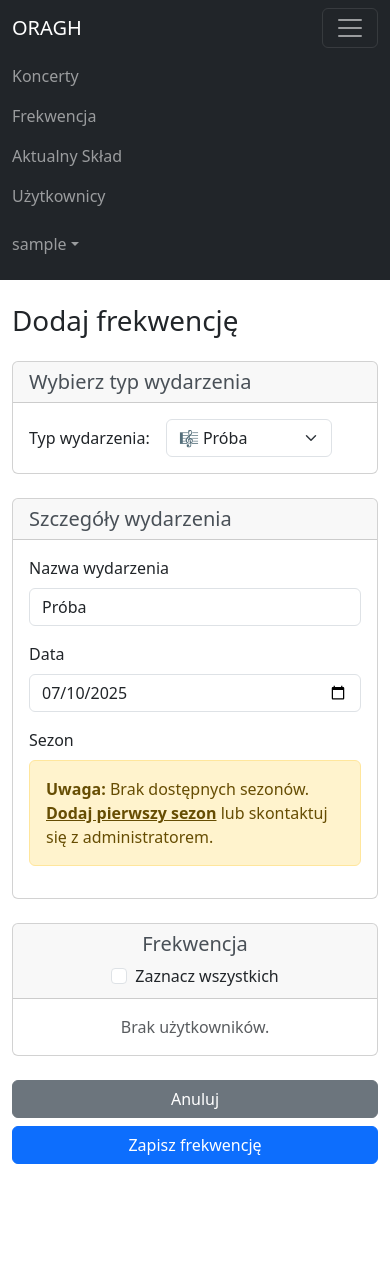
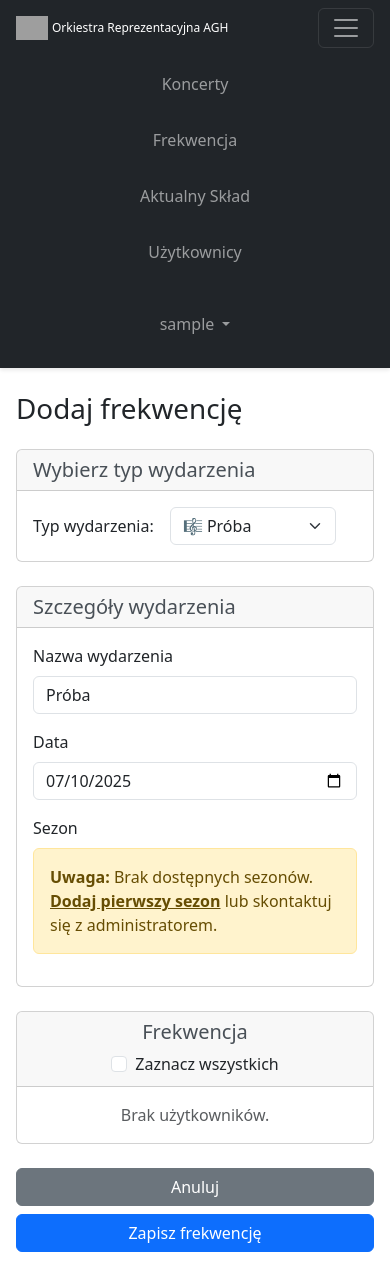
Before and after one commit to krzysiekbab/ORAGH-App, a Django app: page /attendance/add/ in a window 390 px wide, after a click that opens the changed part. Before the commit the page ends 1164 px from the top, so only its background shows below. Run offline with Django 5.2, Linux system fonts and the light colour scheme; the visitor is signed in with stand-in values (Sample User, id 1); data comes from the database, SQL or seed files in the repository; data that the repository does not hold is empty; grey boxes are pictures that could not be loaded.

Commit message:
Styling navbar

```diff
--- a/oragh_platform/main/templates/base.jinja
+++ b/oragh_platform/main/templates/base.jinja
@@ -5,18 +5,211 @@
     <meta http-equiv="X-UA-Compatible" content="IE=edge" />
     <meta name="viewport" content="width=device-width, initial-scale=1.0" />
     <link href="https://cdn.jsdelivr.net/npm/bootstrap@5.3.0/dist/css/bootstrap.min.css" rel="stylesheet">
+    <style>
+      /* Sticky navbar */
+      .navbar {
+        position: sticky !important;
+        top: 0;
+        z-index: 1020;
+        box-shadow: 0 2px 4px rgba(0,0,0,.1);
+      }
+
+      /* Body padding for sticky navbar */
+      body {
+        padding-top: 0;
+      }
+
+      /* Enhanced navbar brand */
+      .navbar-brand {
+        font-size: 1rem;
+        font-weight: 500;
+        display: flex !important;
+        align-items: center !important;
+        line-height: 1.2;
+        padding: 0.5rem 0;
+      }
+
+      .navbar-brand span {
+        white-space: nowrap;
+        transition: all 0.3s ease;
+      }
+
+      .navbar-brand img {
+        transition: all 0.3s ease;
+      }
+
+      /* Better navbar alignment */
+      .navbar-collapse {
+        align-items: center;
+      }
+
+      .navbar-nav {
+        align-items: center;
+        gap: 0.5rem;
+      }
+
+      .navbar-nav .nav-link {
+        padding: 0.5rem 1rem;
+        border-radius: 0.375rem;
+        transition: all 0.3s ease;
+        font-weight: 500;
+      }
+
+      .navbar-nav .nav-link:hover {
+        background-color: rgba(255, 255, 255, 0.1);
+        color: #fff !important;
+      }
+
+      /* Enhanced dropdown styling */
+      .dropdown-menu {
+        background-color: #fff;
+        border: 1px solid rgba(0, 0, 0, 0.15);
+        border-radius: 0.5rem;
+        box-shadow: 0 0.5rem 1rem rgba(0, 0, 0, 0.15);
+        margin-top: 0.25rem;
+        padding: 0.5rem 0;
+        min-width: 180px;
+      }
+
+      .dropdown-item {
+        padding: 0.5rem 1.25rem;
+        font-weight: 500;
+        color: #495057;
+        transition: all 0.2s ease;
+        border: none;
+        background: none;
+        width: 100%;
+        text-align: left;
+      }
+
+      .dropdown-item:hover,
+      .dropdown-item:focus {
+        background-color: #f8f9fa;
+        color: #212529;
+      }
+
+      .dropdown-item:active {
+        background-color: #e9ecef;
+        color: #212529;
+      }
+
+      .dropdown-toggle::after {
+        margin-left: 0.5rem;
+        transition: transform 0.3s ease;
+      }
+
+      .dropdown-toggle[aria-expanded="true"]::after {
+        transform: rotate(180deg);
+      }
+
+      /* User profile image in dropdown */
+      .dropdown-toggle img {
+        border: 2px solid rgba(255, 255, 255, 0.3);
+        transition: border-color 0.3s ease;
+      }
+
+      .dropdown-toggle:hover img {
+        border-color: rgba(255, 255, 255, 0.6);
+      }
+
+      /* Mobile responsive adjustments */
+      @media (max-width: 991px) {
+        .navbar-nav {
+          text-align: center;
+          margin-top: 1rem;
+        }
+
+        .navbar-nav .nav-link {
+          margin: 0.25rem 0;
+          padding: 0.75rem 1rem;
+        }
+
+        .dropdown-menu {
+          position: static !important;
+          transform: none !important;
+          box-shadow: none;
+          border: none;
+          background-color: rgba(255, 255, 255, 0.1);
+          border-radius: 0.5rem;
+          margin-top: 0.5rem;
+        }
+
+        .dropdown-item {
+          color: rgba(255, 255, 255, 0.9);
+          text-align: center;
+        }
+
+        .dropdown-item:hover {
+          background-color: rgba(255, 255, 255, 0.1);
+          color: #fff;
+        }
+      }
+
+      @media (max-width: 768px) {
+        .navbar-brand {
+          font-size: 0.9rem;
+        }
+        .navbar-brand img {
+          height: 32px !important;
+          margin-right: 8px !important;
+        }
+      }
+
+      @media (max-width: 576px) {
+        .navbar-brand {
+          font-size: 0.8rem;
+        }
+        .navbar-brand img {
+          height: 28px !important;
+          margin-right: 6px !important;
+        }
+
+        .navbar {
+          padding: 0.5rem 0;
+        }
+
+        .container {
+          padding-left: 1rem;
+          padding-right: 1rem;
+        }
+      }
+
+      @media (max-width: 400px) {
+        .navbar-brand {
+          font-size: 0.75rem;
+        }
+        .navbar-brand span {
+          font-size: 0.75rem;
+        }
+        .navbar-brand img {
+          height: 24px !important;
+          margin-right: 4px !important;
+        }
+      }
+
+      /* Container padding adjustment for sticky navbar */
+      .container.my-4 {
+        margin-top: 1.5rem !important;
+        margin-bottom: 1.5rem !important;
+      }
+    </style>
     <title>{% block title %}{% endblock %}</title>
   </head>
   <body>
     <nav class="navbar navbar-expand-lg navbar-dark bg-dark">
       <div class="container">
-        <a class="navbar-brand" href="/">ORAGH</a>
+        <a class="navbar-brand d-flex align-items-center" href="/">
+          <img src="/media/general/Logo_ORAGH_footer-e1739129105993.png" alt="ORAGH Logo" style="height: 40px; margin-right: 12px;">
+          <span>Orkiestra Reprezentacyjna AGH</span>
+        </a>
+
         <button class="navbar-toggler" type="button" data-bs-toggle="collapse" data-bs-target="#navbar">
           <span class="navbar-toggler-icon"></span>
         </button>
+
         <div class="collapse navbar-collapse" id="navbar">
           {% if user.is_authenticated %}
-            <ul class="navbar-nav ms-auto my-2 my-lg-0 gap-0 gap-lg-3">
+            <ul class="navbar-nav mx-auto my-2 my-lg-0 gap-0 gap-lg-3">
               <li class="nav-item">
                 <a class="nav-link" href="/concerts">Koncerty</a>
               </li>
@@ -30,7 +223,8 @@
                 <a class="nav-link" href="/profiles/">Użytkownicy</a>
               </li>
             </ul>
-            <ul class="navbar-nav ms-auto mb-2 mb-lg-0">
+
+            <ul class="navbar-nav mb-2 mb-lg-0">
               <li class="nav-item dropdown">
                 <a class="nav-link dropdown-toggle d-flex align-items-center" href="#" id="userDropdown" role="button" data-bs-toggle="dropdown" aria-expanded="false">
                   {% if user.musicianprofile.photo %}
```
